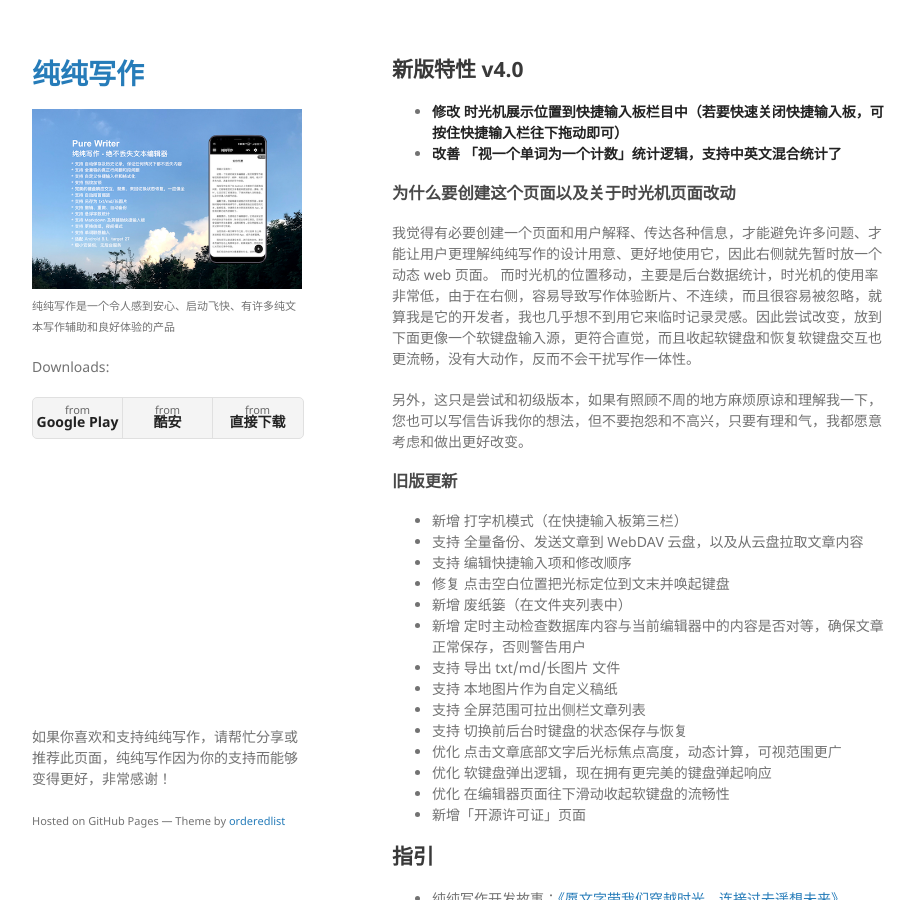
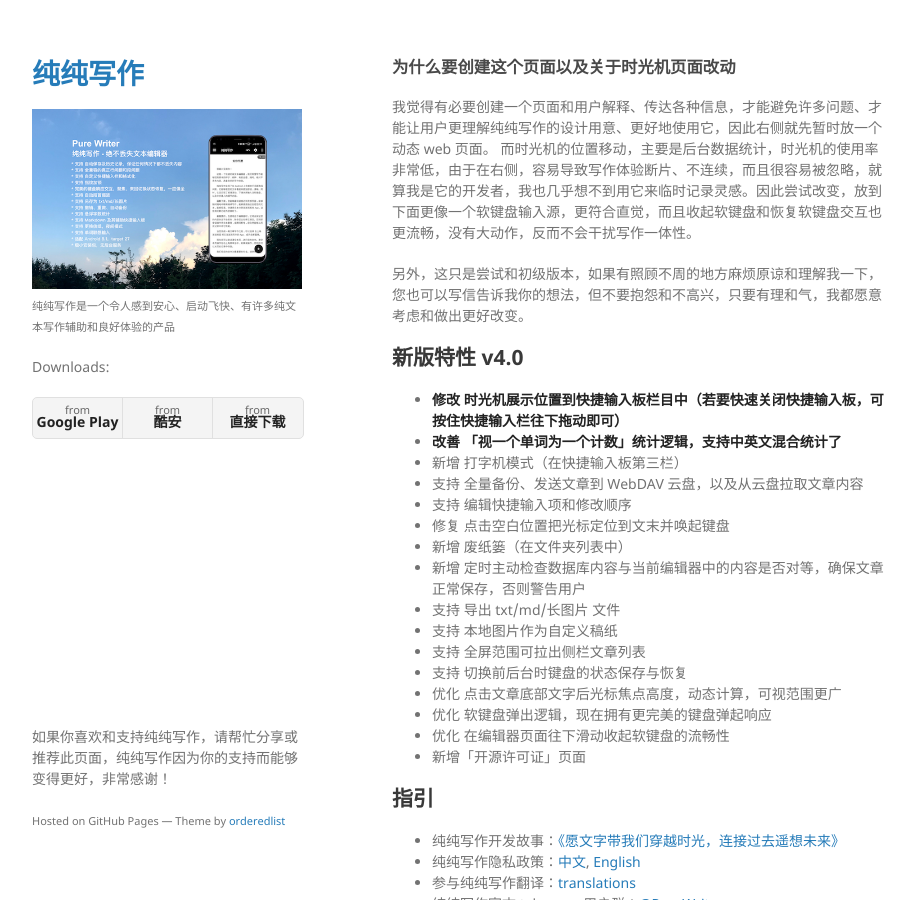
Before and after one commit to PureWriter/writer.drakeet.com, a Jekyll site: the page built from index.md, in a window 1280 px wide and 900 px high. Shown: the whole window, without its empty margins (178-1093 px from the left). Built offline with Jekyll 4.4.1, drawn with Linux system fonts in a browser that asks for light colours; our own code applies the rules of GitHub Pages for plain Markdown files; some of the changed lines change nothing that is shown.

Commit message:
Update index.md

```diff
--- a/index.md
+++ b/index.md
@@ -1,8 +1,3 @@
-## 新版特性 v4.0
-
-- **修改 时光机展示位置到快捷输入板栏目中（若要快速关闭快捷输入板，可按住快捷输入栏往下拖动即可）**
-- **改善 「视一个单词为一个计数」统计逻辑，支持中英文混合统计了**
-
 ### 为什么要创建这个页面以及关于时光机页面改动
 
 我觉得有必要创建一个页面和用户解释、传达各种信息，才能避免许多问题、才能让用户更理解纯纯写作的设计用意、更好地使用它，因此右侧就先暂时放一个动态 web 页面。
@@ -10,7 +5,10 @@
 
 另外，这只是尝试和初级版本，如果有照顾不周的地方麻烦原谅和理解我一下，您也可以写信告诉我你的想法，但不要抱怨和不高兴，只要有理和气，我都愿意考虑和做出更好改变。
 
-### 旧版更新
+## 新版特性 v4.0
+
+- **修改 时光机展示位置到快捷输入板栏目中（若要快速关闭快捷输入板，可按住快捷输入栏往下拖动即可）**
+- **改善 「视一个单词为一个计数」统计逻辑，支持中英文混合统计了**
 - 新增 打字机模式（在快捷输入板第三栏）
 - 支持 全量备份、发送文章到 WebDAV 云盘，以及从云盘拉取文章内容
 - 支持 编辑快捷输入项和修改顺序
```
